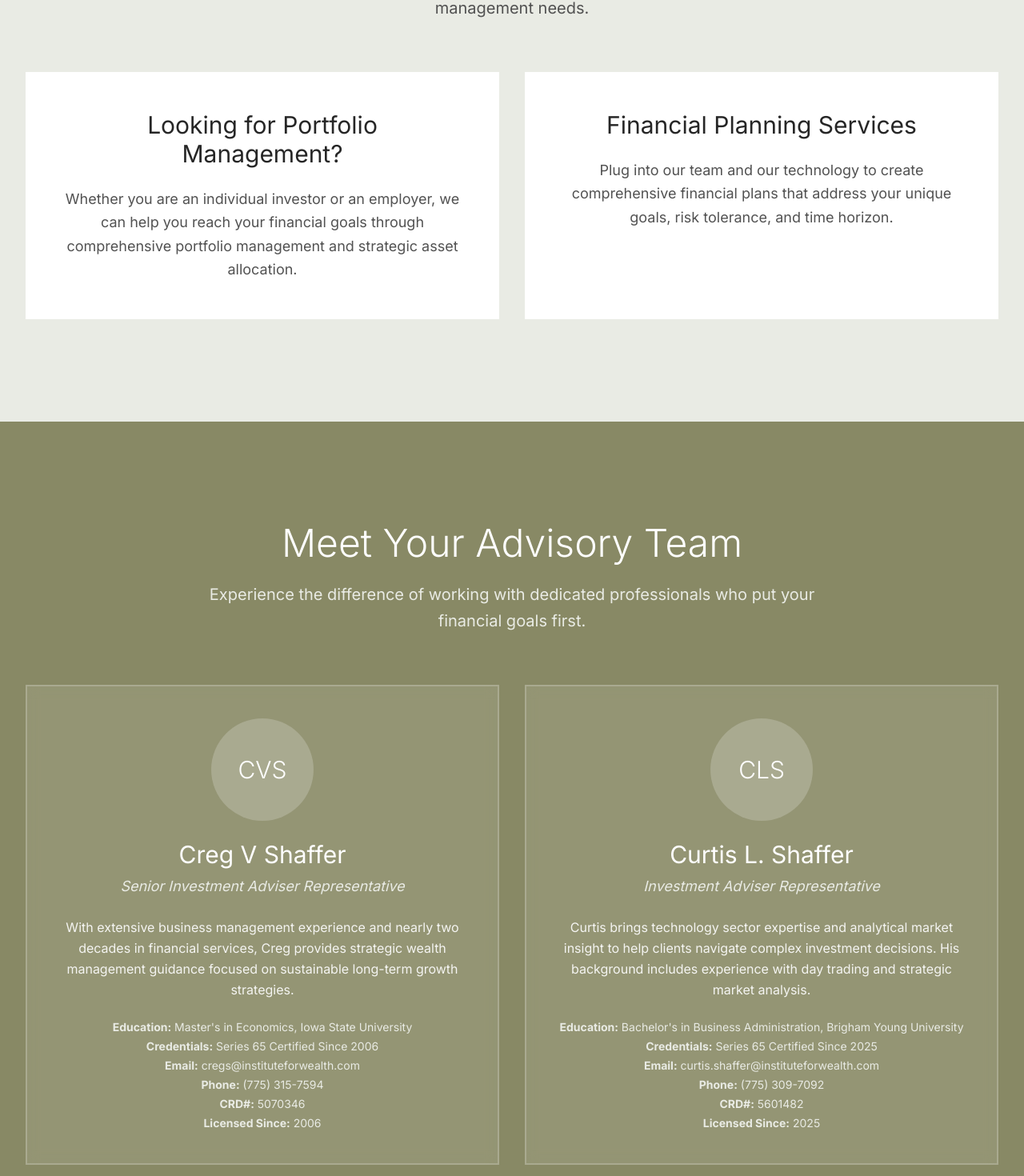
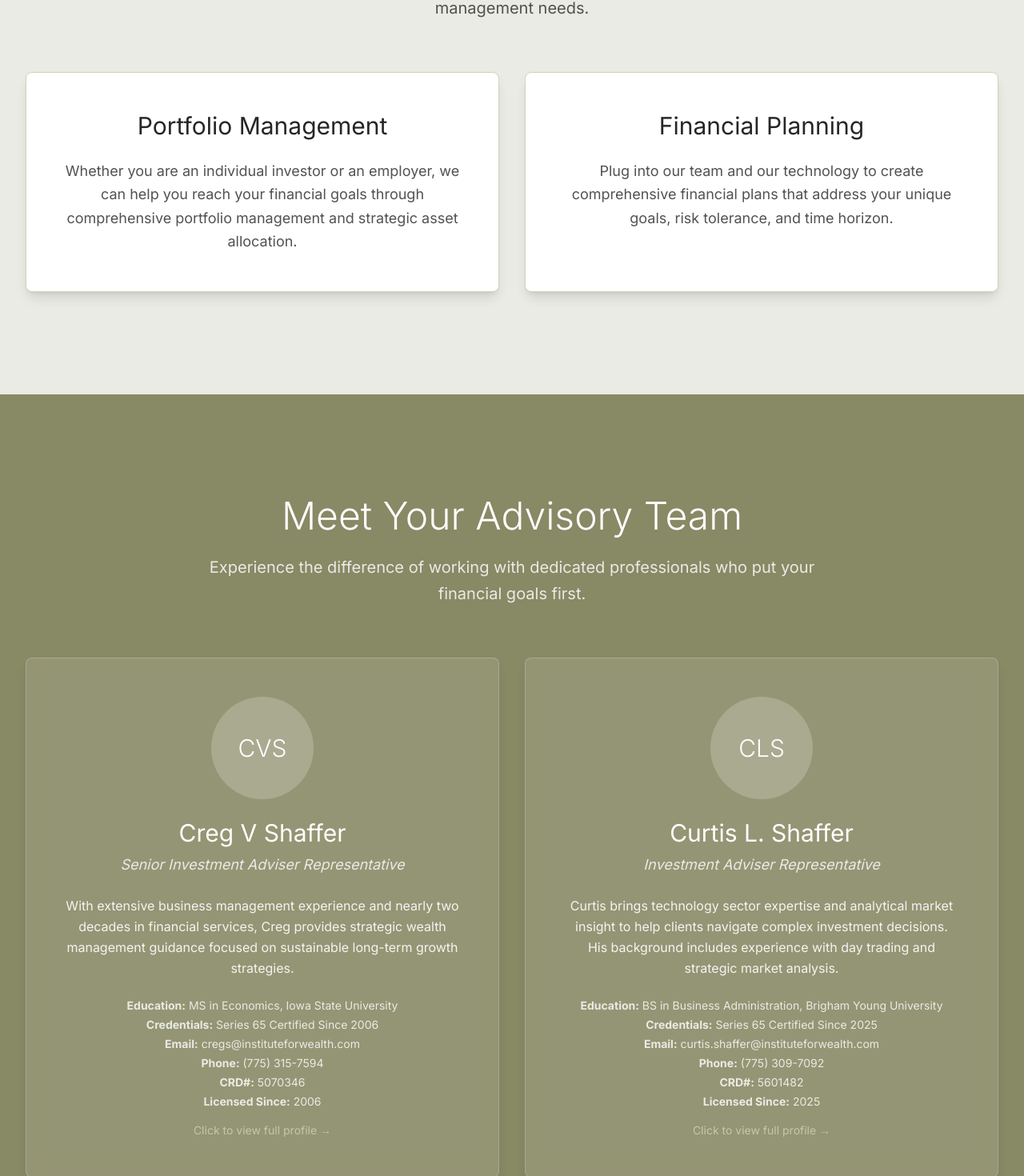
Before and after one commit to curtiss18/cvs-capital-website, a Next.js app: page / in a window 1280 px wide. Shown: the part 1116-2586 px from the top of the page at 80% size. Built offline with nearby package versions, Linux system fonts and the light colour scheme.

Commit message:
Updates to services section, clickable advisor cards on home page, updates to advisor data

```diff
--- a/src/app/team/page.tsx
+++ b/src/app/team/page.tsx
@@ -63,7 +63,8 @@ export default function TeamPage() {
             {advisors.map((advisor, index) => (
               <div
                 key={index}
-                className={`grid lg:grid-cols-12 gap-8 items-start ${
+                id={`advisor-${advisor.name.toLowerCase().replace(/\s+/g, '-')}`}
+                className={`scroll-mt-32 grid lg:grid-cols-12 gap-8 items-start ${
                   index % 2 === 1 ? "lg:grid-flow-col-dense" : ""
                 }`}
               >
--- a/src/components/sections/about-section.tsx
+++ b/src/components/sections/about-section.tsx
@@ -1,5 +1,7 @@
 import { Container } from "@/components/ui/container"
 import { Section } from "@/components/ui/section"
+import { Card } from "@/components/ui/card"
+import Link from "next/link"
 import { advisors } from "@/lib/advisors"
 
 export function AboutSection() {
@@ -21,9 +23,14 @@ export function AboutSection() {
         {/* Advisors Grid */}
         <div className="grid lg:grid-cols-2 gap-8">
           {advisors.map((advisor, index) => (
-            <div
+            <Link
               key={index}
-              className="bg-white/10 backdrop-blur border-2 border-white/20 p-8 lg:p-10 hover:bg-white/15 hover:border-white/40 transition-all duration-300 text-center"
+              href={`/team#advisor-${advisor.name.toLowerCase().replace(/\s+/g, '-')}`}
+              className="block"
+            >
+              <Card
+                padding="xl"
+                className="bg-white/10 backdrop-blur border-white/20 hover:bg-white/15 hover:border-white/40 text-center shadow-lg cursor-pointer transition-all duration-300"
               >
                 {/* Photo Placeholder */}
                 <div className="w-32 h-32 bg-white/20 rounded-full mx-auto mb-6 flex items-center justify-center text-3xl font-light text-white">
@@ -52,7 +59,13 @@ export function AboutSection() {
                   <p><strong>CRD#:</strong> {advisor.details.crd}</p>
                   <p><strong>Licensed Since:</strong> {advisor.details.licensed}</p>
                 </div>
+
+                {/* Click indicator */}
+                <div className="mt-4 text-sage-200 text-sm opacity-80">
+                  Click to view full profile →
                 </div>
+              </Card>
+            </Link>
           ))}
         </div>
       </Container>
--- a/src/components/sections/services-section.tsx
+++ b/src/components/sections/services-section.tsx
@@ -1,14 +1,15 @@
 import { Container } from "@/components/ui/container"
 import { Section } from "@/components/ui/section"
+import { Card } from "@/components/ui/card"
 
 export function ServicesSection() {
   const services = [
     {
-      title: "Looking for Portfolio Management?",
+      title: "Portfolio Management",
       description: "Whether you are an individual investor or an employer, we can help you reach your financial goals through comprehensive portfolio management and strategic asset allocation."
     },
     {
-      title: "Financial Planning Services",
+      title: "Financial Planning",
       description: "Plug into our team and our technology to create comprehensive financial plans that address your unique goals, risk tolerance, and time horizon."
     }
   ]
@@ -32,17 +33,18 @@ export function ServicesSection() {
         {/* Services Grid */}
         <div className="grid lg:grid-cols-2 gap-8">
           {services.map((service, index) => (
-            <div
+            <Card
               key={index}
-              className="bg-white p-8 lg:p-12 border-3 border-neutral-200 hover:border-sage-400 transition-all duration-300 text-center group"
+              padding="xl"
+              className="text-center"
             >
-              <h3 className="text-2xl lg:text-3xl font-normal text-neutral-800 mb-6 group-hover:text-sage-400 transition-colors">
+              <h3 className="text-2xl lg:text-3xl font-normal text-neutral-800 mb-6">
                 {service.title}
               </h3>
               <p className="text-lg text-neutral-600 leading-relaxed">
                 {service.description}
               </p>
-            </div>
+            </Card>
           ))}
         </div>
       </Container>
--- a/src/lib/advisors.ts
+++ b/src/lib/advisors.ts
@@ -26,7 +26,7 @@ export const advisors: Advisor[] = [
     name: "Creg V Shaffer",
     role: "Senior Investment Adviser Representative",
     title: "Principal & Co-Founder",
-    education: "Master's in Economics, Iowa State University",
+    education: "MS in Economics, Iowa State University",
     credentials: "Series 65 Certified Since 2006",
     experience: "18+ Years in Financial Services",
     contact: {
@@ -56,7 +56,7 @@ export const advisors: Advisor[] = [
     name: "Curtis L. Shaffer",
     role: "Investment Adviser Representative",
     title: "Technology Sector Specialist & Co-Founder",
-    education: "Bachelor's in Business Administration, Brigham Young University",
+    education: "BS in Business Administration, Brigham Young University",
     credentials: "Series 65 Certified Since 2025",
     experience: "Technology Sector Expertise",
     contact: {
```
Lines whose indentation alone changed are shown as unchanged.
